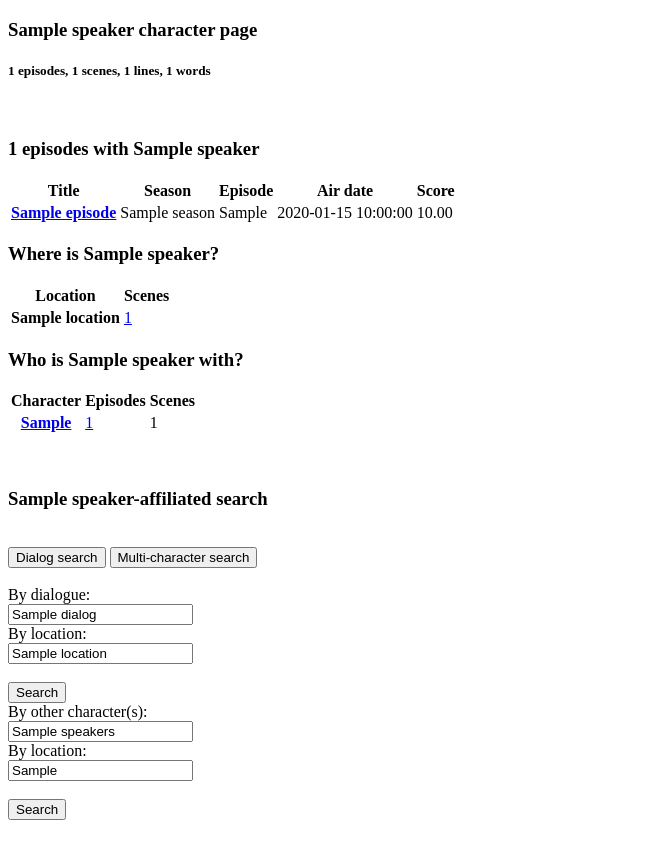
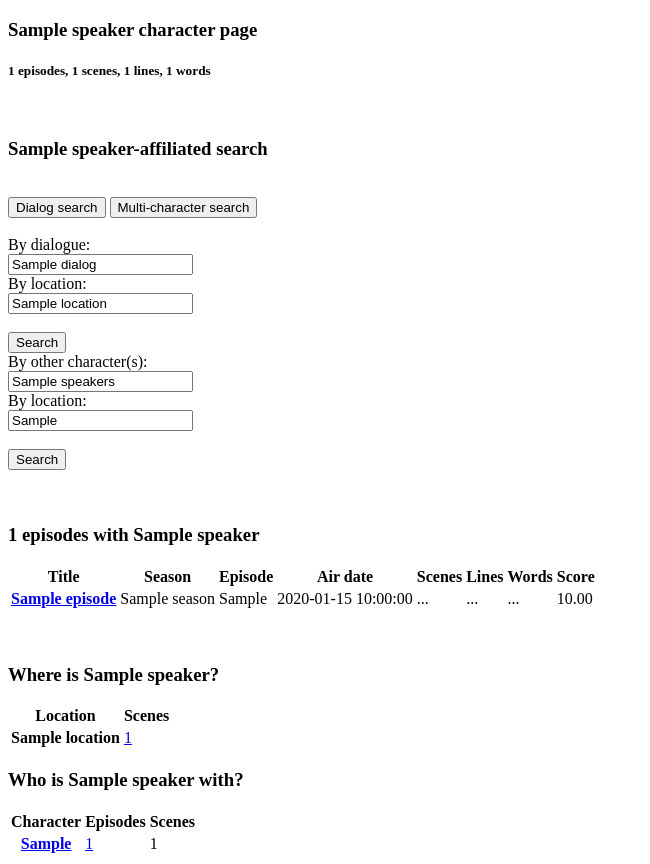
Before and after one commit to dannynoonan/transcript-playground, a Flask app: template app/templates/character.html in a window 1280 px wide. Shown: the part 132-996 px from the top of the page, without its empty margins (0-650 px from the left). Run offline with Flask 3, Linux system fonts and the light colour scheme; the template is opened without the code that fills it: most values are stand-ins (such as "Sample title", 1, 10 or a date in 2020); parts of the project's set-up code (start-up, migrations or seed data) failed here and were passed over.

Commit message:
fix composite speaker & location agg issue wrt season counts only if neither season nor episode_key are set; rearrange character page to bring search fields to the top

```diff
--- a/app/templates/character.html
+++ b/app/templates/character.html
@@ -10,91 +10,9 @@
         <h5>{{ tdata['episode_count'] }} episodes, {{ tdata['scene_count'] }} scenes, {{ tdata['scene_event_count'] }} lines, {{ tdata['word_count'] }} words</h5>
 		<p>&nbsp;</p>
 
-        <!-- begin statistics frames -->
+
         <div class="row">
-            <div class="col-5">
-                <h3>{{ tdata['episode_count'] }} episodes with {{ tdata['speaker'] }}</h3></h3>
-                <div class="overflow-scroll" style="max-height: 600px;">
-					<table class="table table-hover table-striped table-fit">
-						<thead>
-							<tr class="table-success">
-								<th scope="col">Title</th>
-								<th scope="col">Season</th>
-								<th scope="col">Episode</th>
-								<th scope="col">Air date</th>
-								<th scope="col">Score</th>
-							</tr>
-						</thead>
-						<tbody>
-							{% for episode in tdata['episodes'] %}
-							<tr class="table-light">
-								<th scope="row"><a href="/web/episode/{{ episode['show_key'] }}/{{ episode['episode_key'] }}">{{ episode['title'] }}</a></th>
-								<td>{{ episode['season'] }}</td>
-								<td>{{ episode['sequence_in_season'] }}</td>
-								<td>{{ episode['air_date']|truncate(10,true,'') }}</td>
-								<td>{{ '%0.2f'|format(episode['agg_score']|float) }}</td>
-							</tr>
-							{% endfor %}
-						</tbody>
-					</table>
-				</div>
-            </div>
-			<div class="col-3">
-                <h3>Where is {{ tdata['speaker'] }}?</h3>
-                <div class="overflow-scroll" style="max-height: 600px;">
-                    <table class="table table-hover table-striped table-fit">
-                        <thead>
-                            <tr class="table-primary">
-                                <th scope="col">Location</th>
-                                <th scope="col">Scenes</th>
-                            </tr>
-                        </thead>
-                        <tbody>
-                            {% for location, count in tdata['location_counts'].items() %}
-                            <tr class="table-secondary">
-                                <th scope="row">{{ location }}</th>
-                                <td><a href="
-                                    {% if location == 'TOTAL' %}
-                                        /web/episode_search/{{ tdata['show_key'] }}?speaker={{ tdata['speaker'] }}&search_type=advanced
-                                    {% else %}
-                                        /web/episode_search/{{ tdata['show_key'] }}?speaker={{ tdata['speaker'] }}&location={{ location }}&search_type=advanced
-                                    {% endif %}
-                                        " class="alert-link" >{{ count }}</a>
-                                </td>
-                            </tr>
-                            {% endfor %}
-                        </tbody>
-                    </table>
-                </div>
-            </div>
-            <div class="col-3">
-                <h3>Who is {{ tdata['speaker'] }} with?</h3>
-                <div class="overflow-scroll" style="max-height: 600px;">
-                    <table class="table table-hover table-striped table-fit">
-                        <thead>
-                            <tr class="table-success">
-                                <th scope="col">Character</th>
-                                <th scope="col">Episodes</th>
-                                <th scope="col">Scenes</th>
-                            </tr>
-                        </thead>
-                        <tbody>
-                            {% for other_speaker_aggs in tdata['other_speaker_agg_composite'] %}
-                            <tr class="table-secondary">
-                                <th scope="row"><a class="alert-link" href="/web/character/{{ tdata['show_key'] }}/{{ other_speaker_aggs['other_speaker'] }}">{{ other_speaker_aggs['other_speaker'] }}</a></th>
-                                <td><a href="/web/episode_search/{{ tdata['show_key'] }}?speakers={{ tdata['speaker'] }},{{ other_speaker_aggs['other_speaker'] }}&search_type=advanced_multi_speaker"
-                                        class="alert-link" >{{ other_speaker_aggs['episode_count'] }}</a></td>
-                                <td>{{ other_speaker_aggs['scene_count'] }}</td>
-                            </tr>
-                            {% endfor %}
-                        </tbody>
-                    </table>
-                </div>
-            </div>
-        </div>
-        <p>&nbsp;</p>
-        <!-- end statistics frames -->
-
+            <div class="col-6">
                 <!-- begin character-centric search form -->
                 <h3>{{ tdata['speaker'] }}-affiliated search</h3>
                 <br/>
@@ -115,9 +33,9 @@
                     <br/>
                     <div class="tab-content" id="nav-tabContent">
                         <div class="tab-pane fade{% if tdata['search_type']=='' or tdata['search_type']=='advanced' %} show active{% endif %}" id="nav-advanced" role="tabpanel" aria-labelledby="nav-advanced-tab">
-                    <div class="col-8">
+                            <div class="col-10">
                                 <div class="row input-group">
-                            <div class="col-2">
+                                    <div class="col-3">
                                         <label class="col-form-label">By dialogue:</label>
                                     </div>
                                     <div class="col-6">
@@ -125,7 +43,7 @@
                                     </div>
                                 </div>
                                 <div class="row input-group">
-                            <div class="col-2">
+                                    <div class="col-3">
                                         <label class="col-form-label">By location:</label>
                                     </div>
                                     <div class="col-6">
@@ -134,16 +52,16 @@
                                 </div>
                                 <br/>
                                 <div class="row input-group">
-                            <div class="col-8">
+                                    <div class="col-9">
                                         <button type="submit" class="btn btn-primary" name="search_type" value="advanced">Search</button>
                                     </div>
                                 </div>
                             </div>
                         </div>
                         <div class="tab-pane fade{% if tdata['search_type']=='advanced_multi_speaker' %} show active{% endif %}" id="nav-advanced-multi-character" role="tabpanel" aria-labelledby="nav-advanced-multi-character-tab">
-                    <div class="col-8">
+                            <div class="col-10">
                                 <div class="row input-group">
-                            <div class="col-2">
+                                    <div class="col-4">
                                         <label class="col-form-label">By other character(s):</label>
                                     </div>
                                     <div class="col-6">
@@ -151,7 +69,7 @@
                                     </div>
                                 </div>
                                 <div class="row input-group">
-                            <div class="col-2">
+                                    <div class="col-4">
                                         <label class="col-form-label">By location:</label>
                                     </div>
                                     <div class="col-6">
@@ -160,7 +78,7 @@
                                 </div>
                                 <br/>
                                 <div class="row input-group">
-                            <div class="col-8">
+                                    <div class="col-6">
                                         <button type="submit" class="btn btn-primary" name="search_type" value="advanced_multi_speaker">Search</button>
                                     </div>
                                 </div>
@@ -222,7 +140,107 @@
                     {% endfor %}
                     <!-- end display search results -->
                 {% endif %}
+            </div>
 
+            <!-- begin statistics frames -->
+            <div class="col-6">
+                <div class="row">
+                    <div class="col-12">
+                        <h3>{{ tdata['episode_count'] }} episodes with {{ tdata['speaker'] }}</h3></h3>
+                        <div class="overflow-scroll" style="max-height: 600px;">
+                            <table class="table table-hover table-striped table-fit">
+                                <thead>
+                                    <tr class="table-success">
+                                        <th scope="col">Title</th>
+                                        <th scope="col">Season</th>
+                                        <th scope="col">Episode</th>
+                                        <th scope="col">Air date</th>
+                                        <th scope="col">Scenes</th>
+                                        <th scope="col">Lines</th>
+                                        <th scope="col">Words</th>
+                                        <th scope="col">Score</th>
+                                    </tr>
+                                </thead>
+                                <tbody>
+                                    {% for episode in tdata['episodes'] %}
+                                    <tr class="table-light">
+                                        <th scope="row"><a href="/web/episode/{{ episode['show_key'] }}/{{ episode['episode_key'] }}">{{ episode['title'] }}</a></th>
+                                        <td>{{ episode['season'] }}</td>
+                                        <td>{{ episode['sequence_in_season'] }}</td>
+                                        <td>{{ episode['air_date']|truncate(10,true,'') }}</td>
+                                        <td>...</td>
+                                        <td>...</td>
+                                        <td>...</td>
+                                        <!-- <td>{{ episode['scenes'] }}</td>
+                                        <td>{{ episode['lines'] }}</td>
+                                        <td>{{ episode['words'] }}</td> -->
+                                        <td>{{ '%0.2f'|format(episode['agg_score']|float) }}</td>
+                                    </tr>
+                                    {% endfor %}
+                                </tbody>
+                            </table>
+                        </div>
+                    </div>
+                </div>
+                <p>&nbsp;</p>
+                <div class="row">
+                    <div class="col-6">
+                        <h3>Where is {{ tdata['speaker'] }}?</h3>
+                        <div class="overflow-scroll" style="max-height: 600px;">
+                            <table class="table table-hover table-striped table-fit">
+                                <thead>
+                                    <tr class="table-primary">
+                                        <th scope="col">Location</th>
+                                        <th scope="col">Scenes</th>
+                                    </tr>
+                                </thead>
+                                <tbody>
+                                    {% for location, count in tdata['location_counts'].items() %}
+                                    <tr class="table-secondary">
+                                        {% if location == '_ALL_' %}
+                                        <th scope="row">[ALL]</th>
+                                        <td><a href="/web/episode_search/{{ tdata['show_key'] }}?speaker={{ tdata['speaker'] }}&search_type=advanced"
+                                            class="alert-link" >{{ count }}</a></td>
+                                        {% else %}
+                                        <th scope="row">{{ location }}</th>
+                                        <td><a href="/web/episode_search/{{ tdata['show_key'] }}?speaker={{ tdata['speaker'] }}&location={{ location }}&search_type=advanced"
+                                            class="alert-link" >{{ count }}</a></td>
+                                        </td>
+                                        {% endif %}
+                                    </tr>
+                                    {% endfor %}
+                                </tbody>
+                            </table>
+                        </div>
+                    </div>
+                    <div class="col-6">
+                        <h3>Who is {{ tdata['speaker'] }} with?</h3>
+                        <div class="overflow-scroll" style="max-height: 600px;">
+                            <table class="table table-hover table-striped table-fit">
+                                <thead>
+                                    <tr class="table-success">
+                                        <th scope="col">Character</th>
+                                        <th scope="col">Episodes</th>
+                                        <th scope="col">Scenes</th>
+                                    </tr>
+                                </thead>
+                                <tbody>
+                                    {% for other_speaker_aggs in tdata['other_speaker_agg_composite'] %}
+                                    <tr class="table-secondary">
+                                        <th scope="row"><a class="alert-link" href="/web/character/{{ tdata['show_key'] }}/{{ other_speaker_aggs['other_speaker'] }}">{{ other_speaker_aggs['other_speaker'] }}</a></th>
+                                        <td><a href="/web/episode_search/{{ tdata['show_key'] }}?speakers={{ tdata['speaker'] }},{{ other_speaker_aggs['other_speaker'] }}&search_type=advanced_multi_speaker"
+                                                class="alert-link" >{{ other_speaker_aggs['episode_count'] }}</a></td>
+                                        <td>{{ other_speaker_aggs['scene_count'] }}</td>
+                                    </tr>
+                                    {% endfor %}
+                                </tbody>
+                            </table>
+                        </div>
+                    </div>
+                </div>
+            </div>
+        </div>
+        <!-- end statistics frames -->
 
     </div>
 {% endblock %}
--- a/app/templates/characterListing.html
+++ b/app/templates/characterListing.html
@@ -89,7 +89,7 @@
                             <a class="alert-link" href="/web/character/{{ tdata['show_key'] }}/{{ speaker['speaker'] }}">{{ speaker['speaker'] }}</a>
                         {% endif %}
                     </th>
-                    <td>...</td>
+                    <td>{{ speaker['season_count'] }}</td>
                     <td>
                         {% if speaker['speaker'] == '_ALL_' %}
                             {{ speaker['episode_count'] }}
```
Also changed, not shown: app/es/es_read_router.py (+4 -6 lines), app/templates/episode.html (+5 -3 lines). Lines whose indentation alone changed are shown as unchanged.
